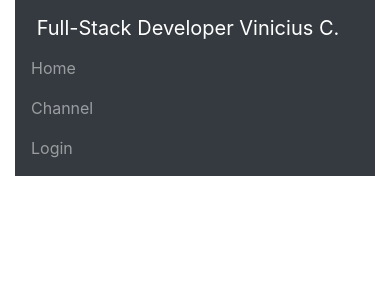
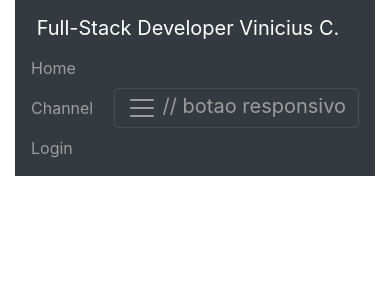
Before and after one commit to Cerebrovinny/responsiveportfolio, a React (Create React App) app: page / in a window 390 px wide. Shown: the top 300 px of the page. Built offline with nearby package versions, Linux system fonts and the light colour scheme.

Commit message:
Added responsive button

```diff
--- a/src/App.js
+++ b/src/App.js
@@ -12,6 +12,10 @@
        <a className="nav-item nav-link" href="#">Channel</a>
        <a className="nav-item nav-link" href="#">Login</a>
        </div>
+       <button className="navbar-toggler" type="button" data-togler="collapse" data-target="#navbarMainToggler"
+      aria-controls="navbarMainToggler" aria-expanded="false" aria-label="Toggle navigation">
+        <span className="navbar-toggler-icon"></span> // botao responsivo
+      </button>
      </nav>
     </div>
   );
```
